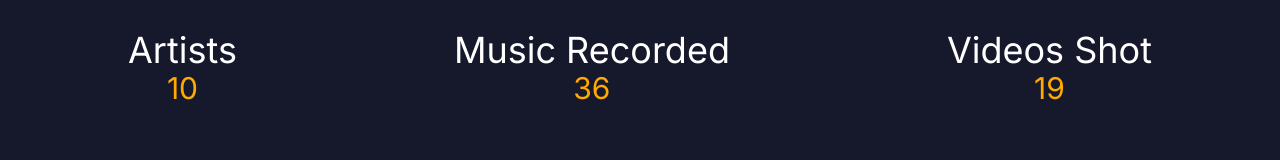
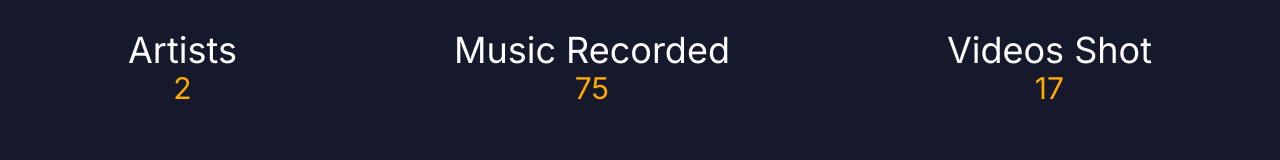
Before and after one commit to yusuf-ishaku/supervibesrecords, a Next.js app: page /about in a window 1280 px wide. Shown: the part 132-292 px from the top of the page. Built offline with nearby package versions, Linux system fonts and the light colour scheme.

Commit message:
Update page.js

```diff
--- a/app/about/page.js
+++ b/app/about/page.js
@@ -23,7 +23,7 @@ export default function Page(){
                         </h2>
                     </header>
                     <div className="text-[#FFAA00] text-3xl">
-                        <span><CountUp end={10} duration={8}></CountUp></span>
+                        <span><CountUp end={2} duration={8}></CountUp></span>
                     </div>
             </article>
             <article className="flex flex-col items-center my-10 md:my-0">
@@ -33,7 +33,7 @@ export default function Page(){
                         </h2>
                     </header>
                 <div className="text-[#FFAA00] text-3xl">
-                        <span><CountUp end={36} duration={8}></CountUp></span>
+                        <span><CountUp end={75} duration={8}></CountUp></span>
                 </div>
             </article>
             <article className="flex flex-col items-center">
@@ -43,7 +43,7 @@ export default function Page(){
                         </h2>
                     </header>
                     <div className="text-[#FFAA00] text-3xl">
-                        <span><CountUp end={19} duration={8}></CountUp></span>
+                        <span><CountUp end={17} duration={8}></CountUp></span>
                     </div>
             </article>
         </section>
```
